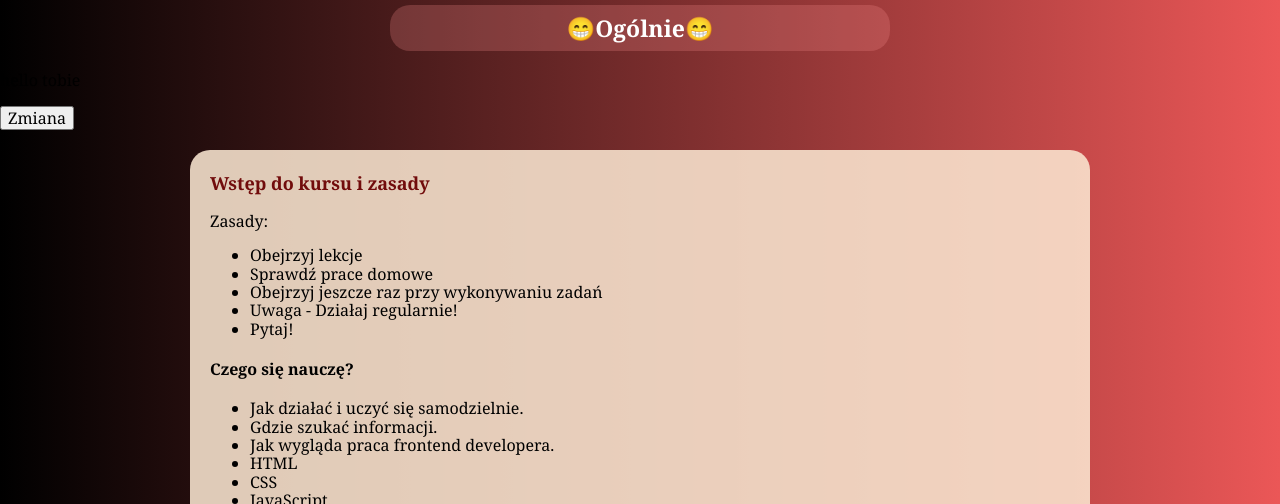
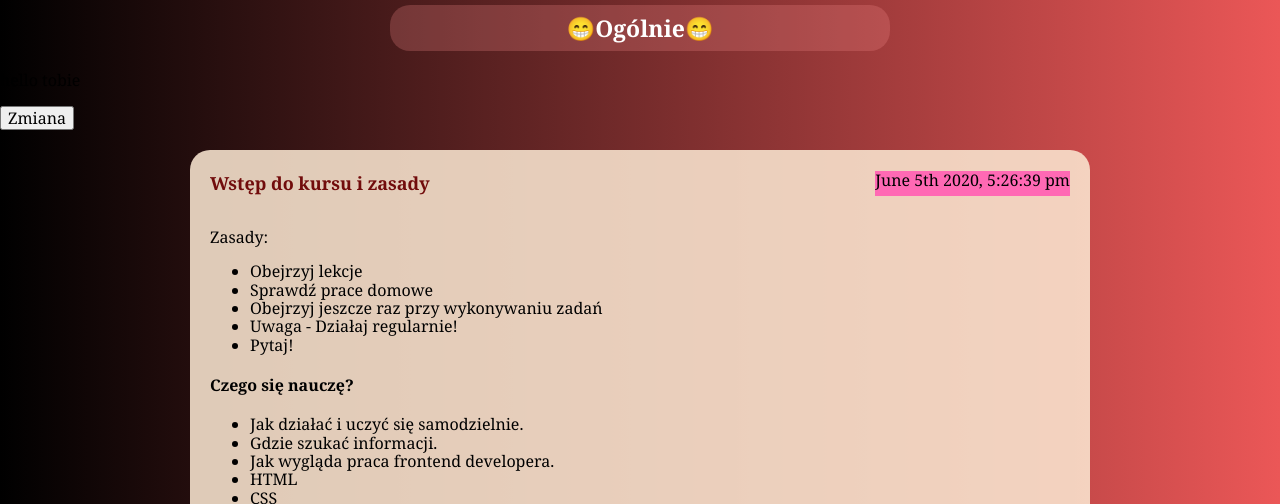
Before and after one commit to AnnaSmierzchala/homepage-webpack, a website built with webpack: page src/pages/index.html in a window 1280 px wide. Shown: the part 294-798 px from the top of the page. Built offline with nearby package versions, Linux system fonts and the light colour scheme.

Commit message:
implemented 'moment.js'

```diff
--- a/src/js/index.js
+++ b/src/js/index.js
@@ -12,7 +12,13 @@ hamburger.addEventListener('click', () => {
 const button = document.querySelector('.action--js');
 console.log(button);
 
+import moment from 'moment';
 
+
+console.log(moment().startOf('day').fromNow());
+
+const title = document.querySelector('.moment--js');
+title.innerHTML = (moment().format('MMMM Do YYYY, h:mm:ss a'));
 
 const firstName = 'Anna';
 const age = 27;
--- a/src/pages/index.html
+++ b/src/pages/index.html
@@ -46,7 +46,10 @@
         <button class="action--js">Zmiana</button>
 
         <article id="article-info" class="lesson">
+          <div class="lesson__div">
           <h3 class="lesson__title">Wstęp do kursu i zasady</h3>
+          <p class="lesson__title-moment moment--js">ok</p>
+        </div>
 
           <p class="lesson__text">Zasady:</p>
           <ul class="lesson__list">
--- a/src/scss/modules/lesson.scss
+++ b/src/scss/modules/lesson.scss
@@ -5,9 +5,19 @@
     padding: 5px 20px;
     border-radius: 20px;
     box-sizing: border-box;
+    &__div {
+      display: flex;
+      justify-content: space-between;
+    }
     &__title {
       color: #710c0c;
       font-size: 18px;
+
+
+    }
+    &__title-moment {
+      background: hotpink;
+
     }
     &__text-link {
       text-decoration: none;
```
Also changed, not shown: package.json (+10 -1 lines), 1 other file.
